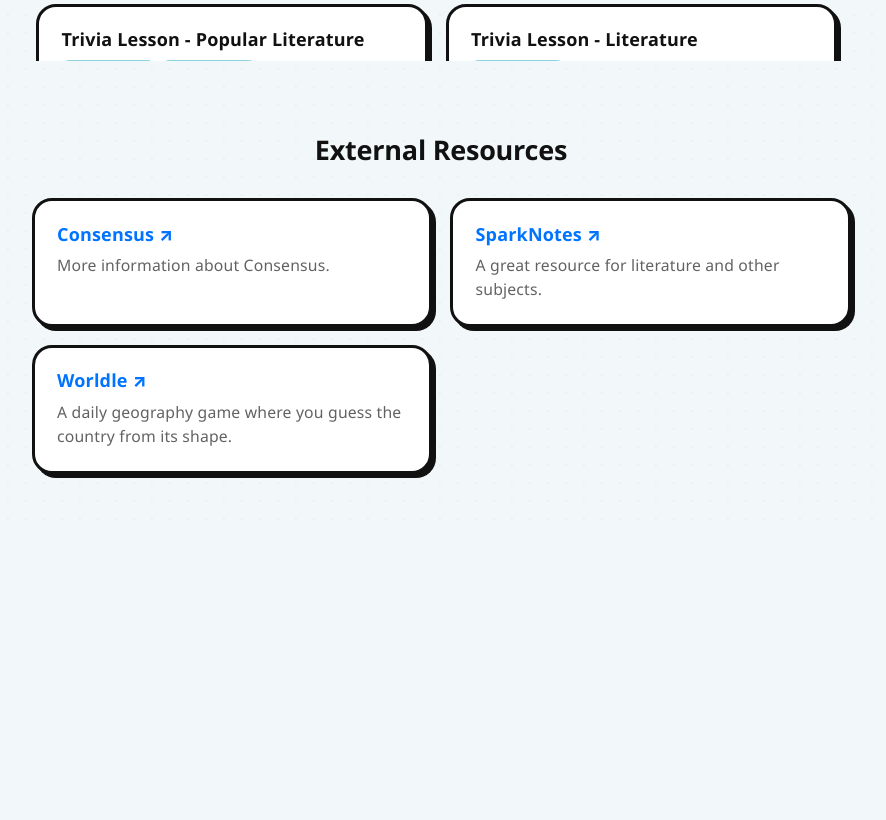
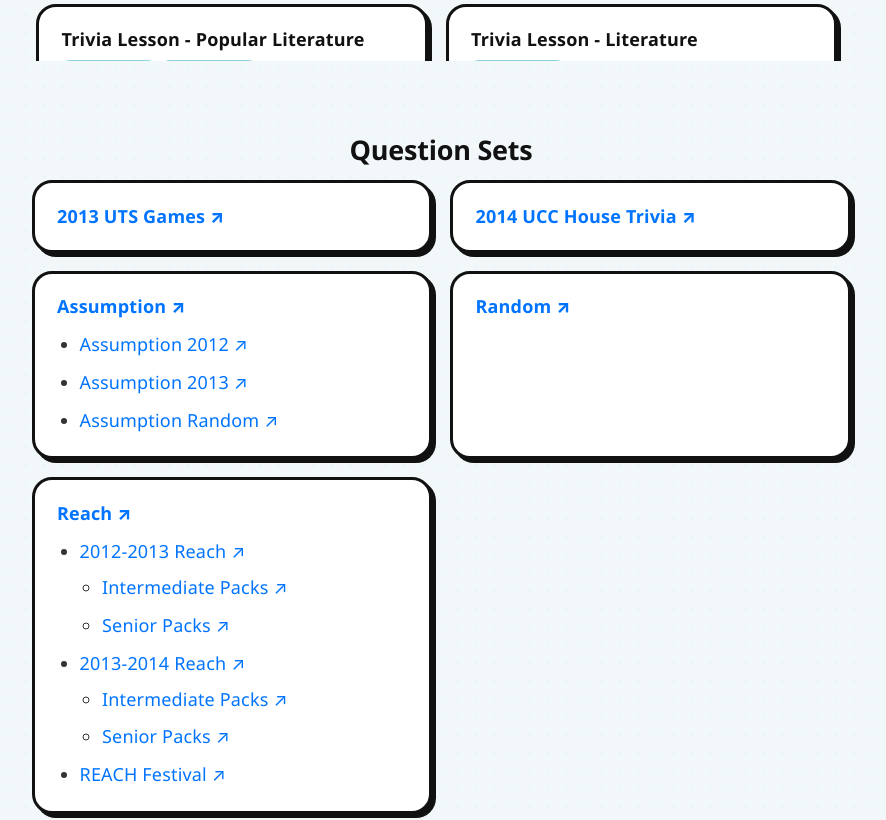
Before and after one commit to Reach-Trivia/reach-trivia.github.io, a React (Vite) app in the folder trivia-club/: page /resources in a window 1280 px wide. Shown: the part 660-1480 px from the top of the page, without its empty margins (199-1085 px from the left). Before the commit the page ends 1188 px from the top, so only its background shows below. Built offline with nearby package versions, Linux system fonts and the light colour scheme; no server answers.

Commit message:
Add nested question set folder links to Resources

```diff
--- /dev/null
+++ b/trivia-club/src/data/questionSets.js
@@ -0,0 +1,70 @@
+export const questionSetCollections = [
+  {
+    title: "2013 UTS Games",
+    url: "https://drive.google.com/drive/folders/1wARAx5q512_JO3ZU5r_UMrdUPp3nZMHu",
+  },
+  {
+    title: "2014 UCC House Trivia",
+    url: "https://drive.google.com/drive/folders/1f9UDtoPUB1jm4cRaDDt-Zb1HFr4yt0vD",
+  },
+  {
+    title: "Assumption",
+    url: "https://drive.google.com/drive/folders/1Zw29GESkyf4cXBnm76H1Yhk06cgXZQhs",
+    children: [
+      {
+        title: "Assumption 2012",
+        url: "https://drive.google.com/drive/folders/1HV5Fpr7bl5jtm1cuCnlJ8qkPCpsfmMCM",
+      },
+      {
+        title: "Assumption 2013",
+        url: "https://drive.google.com/drive/folders/18saMHTufbFsMyp48WWAI1XaNHAEha9Ob",
+      },
+      {
+        title: "Assumption Random",
+        url: "https://drive.google.com/drive/folders/1a82Kbc7waN8KyyPzapBmrSgd35Vt12JZ",
+      },
+    ],
+  },
+  {
+    title: "Random",
+    url: "https://drive.google.com/drive/folders/1pF09leJK6pUEcas9b76nYAWcoxJgEhbg",
+  },
+  {
+    title: "Reach",
+    url: "https://drive.google.com/drive/folders/1ArHGUX8s6paXWIDe9GeOLWpnh_mliJpu",
+    children: [
+      {
+        title: "2012-2013 Reach",
+        url: "https://drive.google.com/drive/folders/1Tkx0Xvnx7R_k14C9GnwNoKQISbh3EMuF",
+        children: [
+          {
+            title: "Intermediate Packs",
+            url: "https://drive.google.com/drive/folders/1mpTAhFFib46zSEeUJqXP1VXU_S8pwA6C",
+          },
+          {
+            title: "Senior Packs",
+            url: "https://drive.google.com/drive/folders/1tzSFC8I_13RkAldkyJBfYVBjUkSze_bY",
+          },
+        ],
+      },
+      {
+        title: "2013-2014 Reach",
+        url: "https://drive.google.com/drive/folders/19k5iLDwFLKHslymryXZDZ7Mj2LV0pZ1B",
+        children: [
+          {
+            title: "Intermediate Packs",
+            url: "https://drive.google.com/drive/folders/1hmkrtDbVkKf6AGJ3ZMwfka4iQs6_iJOs",
+          },
+          {
+            title: "Senior Packs",
+            url: "https://drive.google.com/drive/folders/1epX3uQDiuJJ8vtrmnp0uS33QO7UUXvHc",
+          },
+        ],
+      },
+      {
+        title: "REACH Festival",
+        url: "https://drive.google.com/drive/folders/1qt4Jfvo5UP4eMqKFbVOt8QzXDxQby4-K",
+      },
+    ],
+  },
+];
--- a/trivia-club/src/pages/Resources.jsx
+++ b/trivia-club/src/pages/Resources.jsx
@@ -1,7 +1,33 @@
 import { useState } from "react";
 import { externalLinks } from "../data/resources.js";
+import { questionSetCollections } from "../data/questionSets.js";
 import useDriveLessons from "../hooks/useDriveLessons.js";
 import "../styles/resources.css";
+
+function QuestionSetLinks({ sections, parent }) {
+  return (
+    <ul className="question-set-links">
+      {sections.map((section) => {
+        const path = `${parent} / ${section.title}`;
+        return (
+          <li key={section.url}>
+            <a
+              href={section.url}
+              target="_blank"
+              rel="noopener noreferrer"
+              aria-label={`Open ${path} in Google Drive`}
+            >
+              {section.title} ↗
+            </a>
+            {section.children && (
+              <QuestionSetLinks sections={section.children} parent={path} />
+            )}
+          </li>
+        );
+      })}
+    </ul>
+  );
+}
 
 export default function Resources() {
   const [search, setSearch] = useState("");
@@ -78,6 +104,35 @@ export default function Resources() {
           )}
         </div>
       </section>
+      <section aria-labelledby="question-sets-title">
+        <div className="section-header">
+          <h2 id="question-sets-title" className="section-title">
+            Question Sets
+          </h2>
+        </div>
+        <div className="question-sets-grid">
+          {questionSetCollections.map((collection) => (
+            <article key={collection.url} className="card question-set-card">
+              <h3 className="card-title">
+                <a
+                  href={collection.url}
+                  target="_blank"
+                  rel="noopener noreferrer"
+                  aria-label={`Open ${collection.title} in Google Drive`}
+                >
+                  {collection.title} ↗
+                </a>
+              </h3>
+              {collection.children && (
+                <QuestionSetLinks
+                  sections={collection.children}
+                  parent={collection.title}
+                />
+              )}
+            </article>
+          ))}
+        </div>
+      </section>
       <section aria-labelledby="external-title">
         <div className="section-header">
           <h2 id="external-title" className="section-title">
--- a/trivia-club/src/styles/resources.css
+++ b/trivia-club/src/styles/resources.css
@@ -23,6 +23,7 @@
   scrollbar-color: var(--cyan) var(--cyan-tint);
 }
 .study-guides-grid,
+.question-sets-grid,
 .external-links-grid {
   display: grid;
   grid-template-columns: repeat(2, minmax(0, 1fr));
@@ -68,6 +69,27 @@
 .external-links-grid {
   margin-top: 1rem;
 }
+.question-set-card {
+  min-width: 0;
+  text-align: left;
+  overflow-wrap: anywhere;
+}
+.question-set-card a {
+  color: var(--blue);
+  text-decoration: none;
+}
+.question-set-card a:hover {
+  text-decoration: underline;
+}
+.question-set-links {
+  display: grid;
+  gap: 0.6rem;
+  padding-left: 1.25rem;
+  margin: 0.75rem 0 0;
+}
+.question-set-links .question-set-links {
+  margin-top: 0.5rem;
+}
 .external-link-card {
   color: inherit;
   text-decoration: none;
@@ -105,6 +127,7 @@
   }
 }
 @media (max-width: 39.99rem) {
+  .question-sets-grid,
   .external-links-grid {
     grid-template-columns: minmax(0, 1fr);
   }
```
